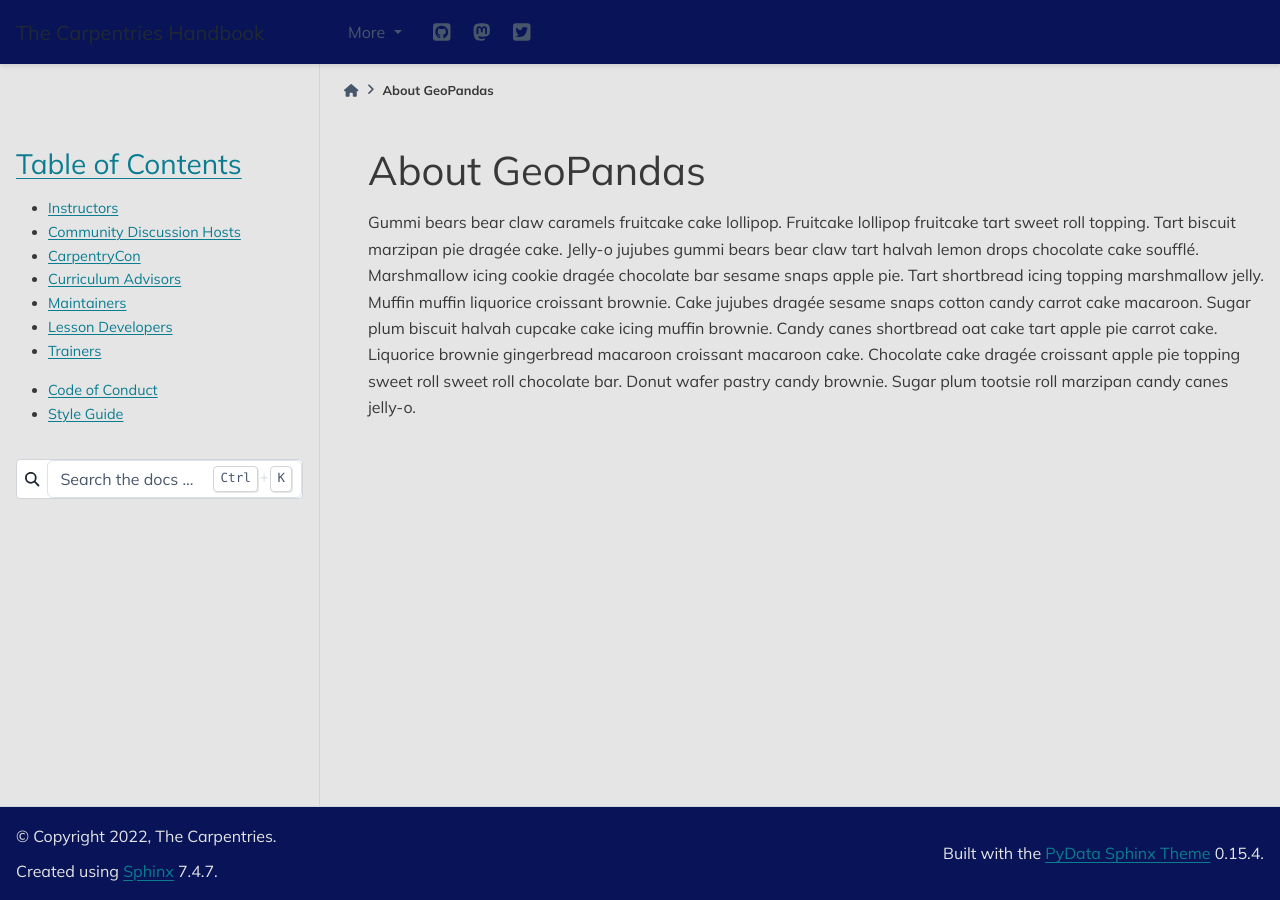
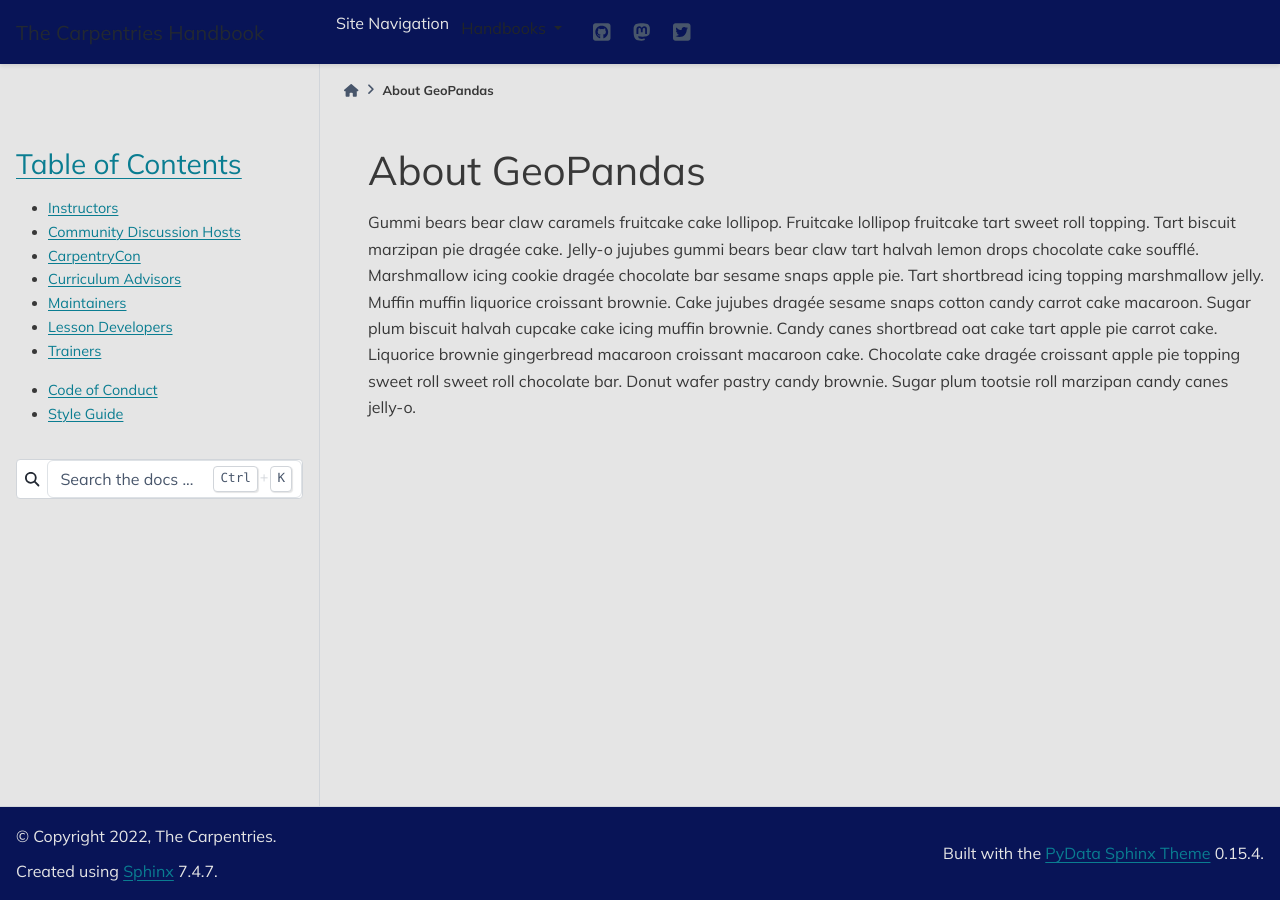
Before and after one commit to carpentries/docs.carpentries.org, a Sphinx documentation site: the page built from source/about.md, in a window 1280 px wide. Built offline with Sphinx 7.4.7 and the PyData theme 0.15.4, drawn with Linux system fonts in a browser that asks for light colours.

Commit message:
add handbooks menu to navbar

```diff
--- a/source/conf.py
+++ b/source/conf.py
@@ -80,7 +80,7 @@ html_theme_options = {
     ],
 
 "navbar_start": ["navbar-logo"],
-"navbar_center": ["navbar-nav", "navbar-icon-links"],
+"navbar_center": ["navbar-handbooks", "navbar-icon-links"],
 "navbar_end": [],
 "navbar_persistent": [],
      "secondary_sidebar_items": ["page-toc", "edit-this-page",],
```
